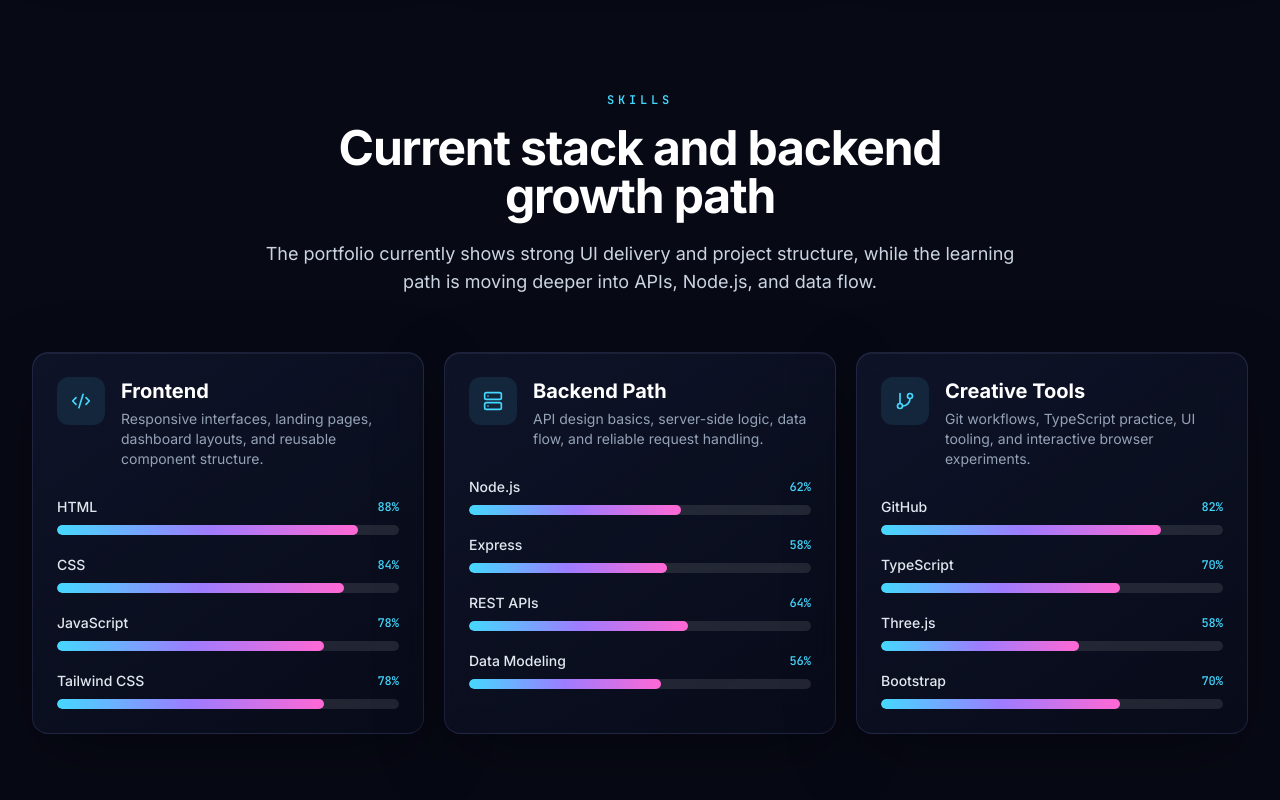
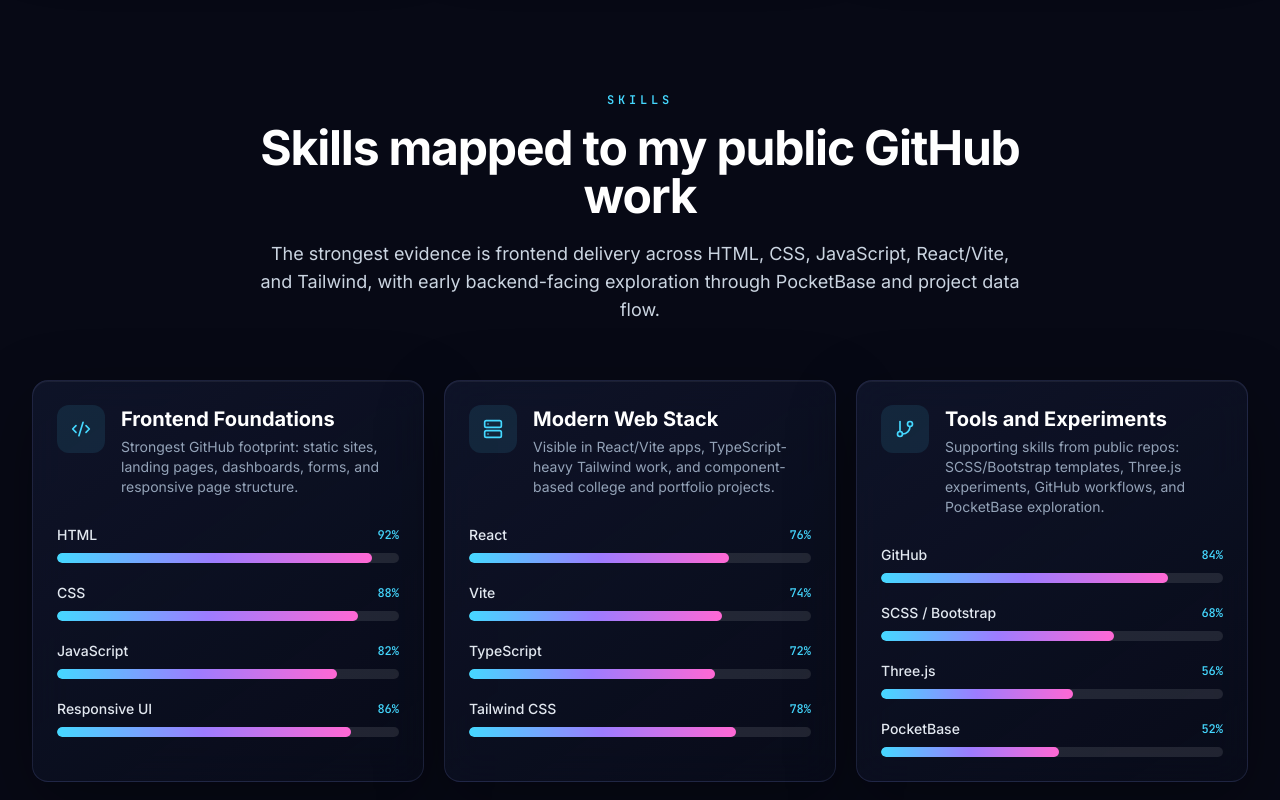
Before and after one commit to balaji3245/Portfolio, a React (Vite) app: page / in a window 1280 px wide. Shown: the part 2920-3720 px from the top of the page. Built offline with nearby package versions, Linux system fonts and the light colour scheme; no server answers.

Commit message:
Align skills with GitHub projects

```diff
--- a/src/data/portfolio.js
+++ b/src/data/portfolio.js
@@ -47,14 +47,17 @@
 ];
 
 export const techBadges = [
-  "TypeScript",
   "HTML",
   "CSS",
   "JavaScript",
+  "React",
+  "Vite",
+  "TypeScript",
   "Tailwind CSS",
   "Three.js",
   "SCSS",
   "Bootstrap",
+  "PocketBase",
   "Git",
 ];
 
@@ -123,33 +126,36 @@
 
 export const skillGroups = [
   {
-    title: "Frontend",
-    description: "Responsive interfaces, landing pages, dashboard layouts, and reusable component structure.",
+    title: "Frontend Foundations",
+    description:
+      "Strongest GitHub footprint: static sites, landing pages, dashboards, forms, and responsive page structure.",
     skills: [
-      { name: "HTML", level: 88 },
-      { name: "CSS", level: 84 },
-      { name: "JavaScript", level: 78 },
+      { name: "HTML", level: 92 },
+      { name: "CSS", level: 88 },
+      { name: "JavaScript", level: 82 },
+      { name: "Responsive UI", level: 86 },
+    ],
+  },
+  {
+    title: "Modern Web Stack",
+    description:
+      "Visible in React/Vite apps, TypeScript-heavy Tailwind work, and component-based college and portfolio projects.",
+    skills: [
+      { name: "React", level: 76 },
+      { name: "Vite", level: 74 },
+      { name: "TypeScript", level: 72 },
       { name: "Tailwind CSS", level: 78 },
     ],
   },
   {
-    title: "Backend Path",
-    description: "API design basics, server-side logic, data flow, and reliable request handling.",
+    title: "Tools and Experiments",
+    description:
+      "Supporting skills from public repos: SCSS/Bootstrap templates, Three.js experiments, GitHub workflows, and PocketBase exploration.",
     skills: [
-      { name: "Node.js", level: 62 },
-      { name: "Express", level: 58 },
-      { name: "REST APIs", level: 64 },
-      { name: "Data Modeling", level: 56 },
-    ],
-  },
-  {
-    title: "Creative Tools",
-    description: "Git workflows, TypeScript practice, UI tooling, and interactive browser experiments.",
-    skills: [
-      { name: "GitHub", level: 82 },
-      { name: "TypeScript", level: 70 },
-      { name: "Three.js", level: 58 },
-      { name: "Bootstrap", level: 70 },
+      { name: "GitHub", level: 84 },
+      { name: "SCSS / Bootstrap", level: 68 },
+      { name: "Three.js", level: 56 },
+      { name: "PocketBase", level: 52 },
     ],
   },
 ];
--- a/src/sections/Skills.jsx
+++ b/src/sections/Skills.jsx
@@ -5,9 +5,9 @@
 import { fadeUp, stagger } from "../utils/motion.js";
 
 const iconMap = {
-  Frontend: Code2,
-  "Backend Path": Server,
-  "Creative Tools": GitBranch,
+  "Frontend Foundations": Code2,
+  "Modern Web Stack": Server,
+  "Tools and Experiments": GitBranch,
 };
 
 export default function Skills() {
@@ -20,8 +20,8 @@
       <div className="section-shell">
         <SectionHeader
           eyebrow="Skills"
-          title="Current stack and backend growth path"
-          text="The portfolio currently shows strong UI delivery and project structure, while the learning path is moving deeper into APIs, Node.js, and data flow."
+          title="Skills mapped to my public GitHub work"
+          text="The strongest evidence is frontend delivery across HTML, CSS, JavaScript, React/Vite, and Tailwind, with early backend-facing exploration through PocketBase and project data flow."
         />
 
         <motion.div
```
Also changed, not shown: portfolio-content.json (+40 -37 lines).
